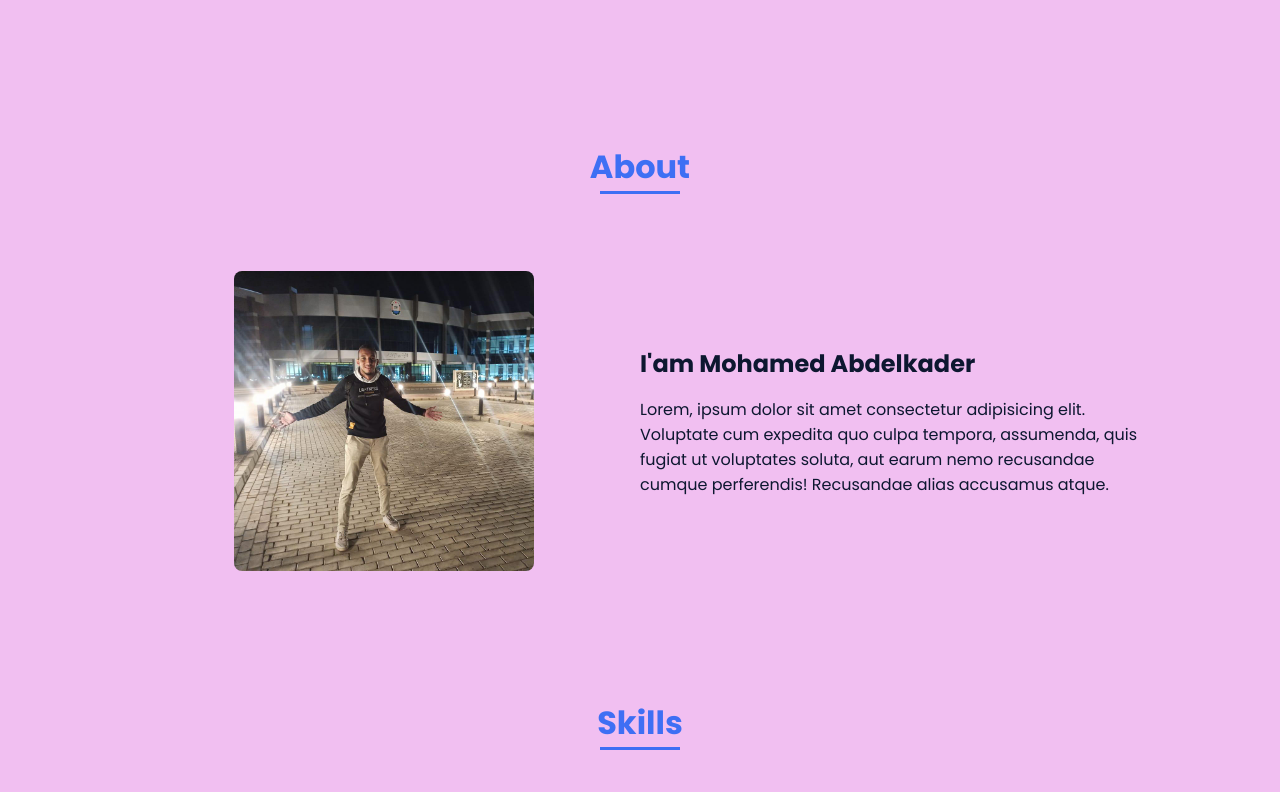
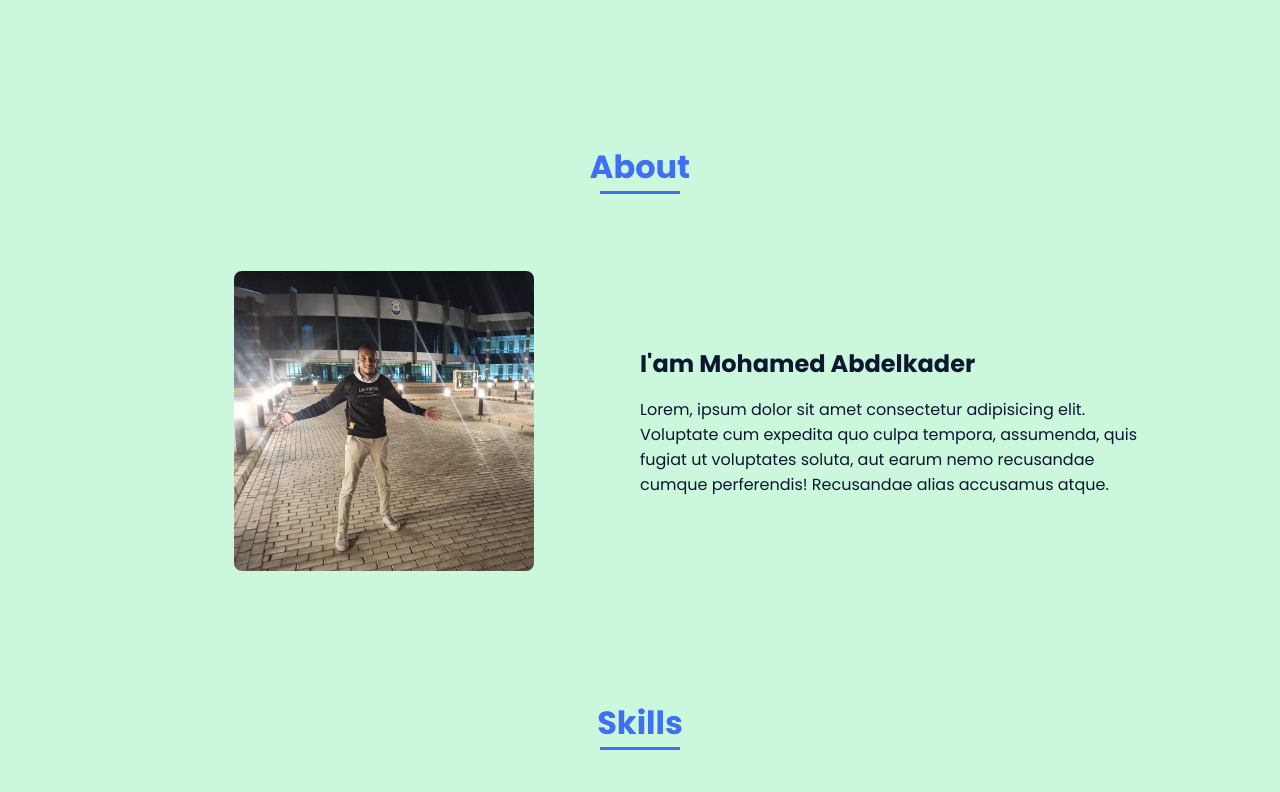
Before and after one commit to MohamedAbdelQader/MohamedAbdelQader.github.io, a plain HTML site: page index.html in a window 1280 px wide. Shown: the part 628-1420 px from the top of the page. Drawn offline with nearby package versions, Linux system fonts and the light colour scheme.

Commit message:
Update styles.css

```diff
--- a/styles.css
+++ b/styles.css
@@ -45,7 +45,7 @@ html {
 }
 
 body {
-  background-color: rgb(241, 191, 241);
+  background-color: rgb(107 234 156 / 35%);
   margin: var(--header-height) 0 0 0;
   font-family: var(--body-font);
   font-size: var(--normal-font-size);
```
